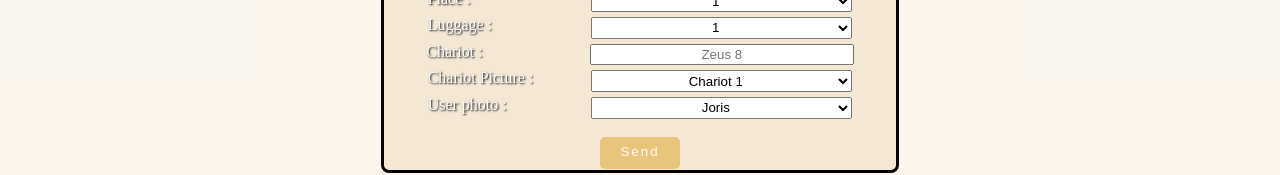
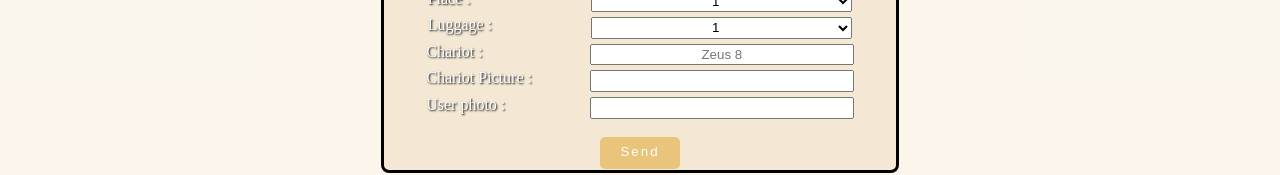
Before and after one commit to ThomasMlh/blablachar-hackathon, a React (Create React App) app: page /post in a window 1280 px wide. Shown: the part 427-602 px from the top of the page. Built offline with nearby package versions, Linux system fonts and the light colour scheme; no server answers.

Commit message:
rework form

```diff
--- a/src/components/Form.jsx
+++ b/src/components/Form.jsx
@@ -144,18 +144,34 @@ export default class Form extends Component {
   }
 
   onChange = (e) => {
-    switch (e.target.name) {
-      default:
-        this.setState({
-          [e.target.name]: e.target.value,
-        });
-    }
+    this.setState({
+      [e.target.name]: e.target.value,
+    });
   };
 
   submitForm = (e) => {
     e.preventDefault();
-    console.log(this.state);
-    this.props.tablo.push(this.state);
+    const config = {
+      method: "POST",
+      headers: {
+        "Content-Type": "application/json",
+      },
+      body: JSON.stringify(this.state),
+    };
+    const url = "https://still-ravine-63028.herokuapp.com/profiles";
+    fetch(url, config)
+      .then((res) => res.json())
+      .then((res) => {
+        if (res.error) {
+          alert(res.error);
+        } else {
+          alert(`Your profil has been successfully added!`);
+        }
+      })
+      .catch((e) => {
+        console.error(e);
+        alert("There was an error when adding your profil.");
+      });
   };
 
   render() {
@@ -280,31 +296,25 @@ export default class Form extends Component {
               </DivLabel>
               <DivLabel>
                 <Label htmlFor="char_image">Chariot Picture :</Label>
-                <Select
+                <Input
                   type="text"
                   name="char_image"
                   id="char_image"
                   onChange={this.onChange}
                   value={this.state.char_image}
-                >
-                  <option value="https://still-ravine-63028.herokuapp.com/uploads/Dyonisos_50_8b5c45076c.jpg">
-                    Chariot 1
-                  </option>
-                </Select>
+                />
+
               </DivLabel>
               <DivLabel>
                 <Label htmlFor="profile_image">User photo :</Label>
-                <Select
-                  type="img"
+                <Input
+                  type="text"
                   name="profile_image"
                   id="profile_image"
                   onChange={this.onChange}
                   value={this.state.profile_image}
-                >
-                  <option value="https://still-ravine-63028.herokuapp.com/uploads/Joris_3f0cf76d67.jpeg">
-                    Joris
-                  </option>
-                </Select>
+                />
+
               </DivLabel>
               <StyledButton type="submit" value="Send" />
             </fieldset>
```
